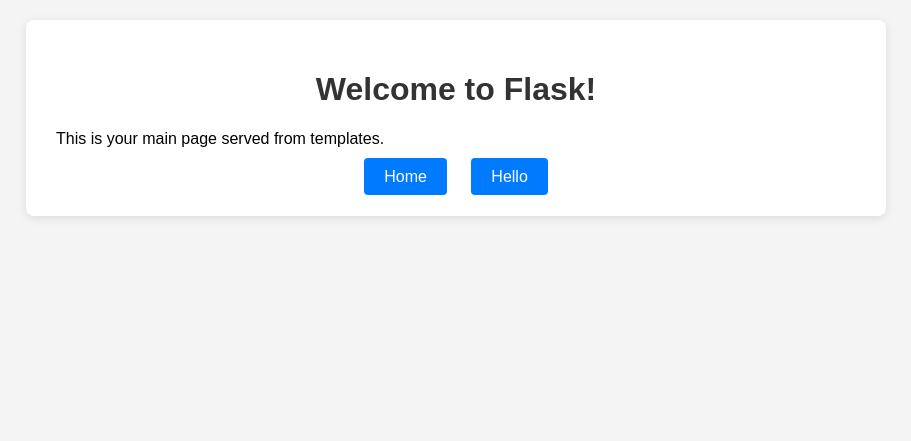
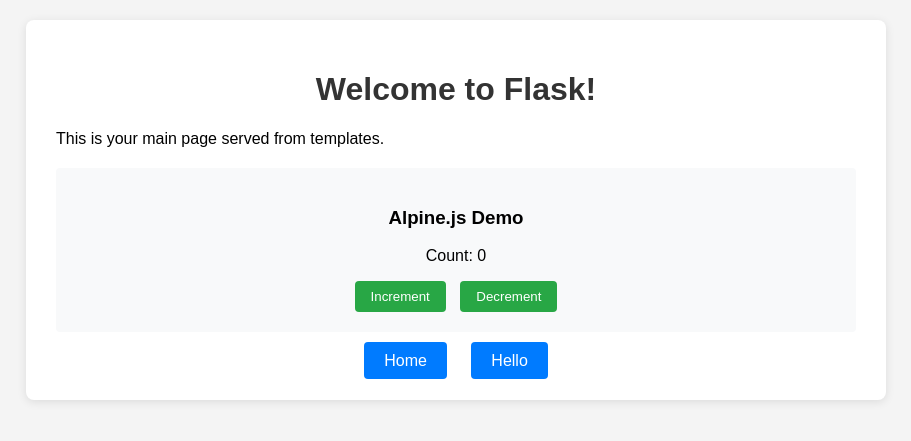
Before and after one commit to xandreafonso/flask-junja2-alpinejs-start, a Flask app: page / in a window 1280 px wide. Shown: the top 441 px of the page, without its empty margins (184-1095 px from the left). Run offline with Flask 3, Linux system fonts and the light colour scheme.

Commit message:
Assistant checkpoint: Add Alpine.js 3 to HTML template with demo
Assistant generated file changes:
- templates/index.html: Add Alpine.js 3 CDN script, Add Alpine.js example
- static/style.css: Add styles for Alpine.js demo

---

User prompt:

I want use alpine.js 3 in the index.html

Replit-Commit-Author: Assistant
Replit-Commit-Session-Id: 5921aaf5-262f-4bac-9b31-91a73cefec1b

```diff
--- a/static/style.css
+++ b/static/style.css
@@ -37,3 +37,25 @@ nav a {
 nav a:hover {
     background-color: #0056b3;
 }
+
+.alpine-demo {
+    margin: 20px 0;
+    padding: 20px;
+    background-color: #f8f9fa;
+    border-radius: 4px;
+    text-align: center;
+}
+
+.btn {
+    margin: 0 5px;
+    padding: 8px 16px;
+    background-color: #28a745;
+    color: white;
+    border: none;
+    border-radius: 4px;
+    cursor: pointer;
+}
+
+.btn:hover {
+    background-color: #218838;
+}
--- a/templates/index.html
+++ b/templates/index.html
@@ -6,11 +6,21 @@
     <meta name="viewport" content="width=device-width, initial-scale=1.0">
     <title>Flask App</title>
     <link rel="stylesheet" href="/static/style.css">
+    <script defer src="https://cdn.jsdelivr.net/npm/alpinejs@3.x.x/dist/cdn.min.js"></script>
 </head>
 <body>
     <div class="container">
         <h1>Welcome to Flask!</h1>
         <p>This is your main page served from templates.</p>
+
+        <!-- Alpine.js example -->
+        <div x-data="{ count: 0 }" class="alpine-demo">
+            <h3>Alpine.js Demo</h3>
+            <p>Count: <span x-text="count"></span></p>
+            <button @click="count++" class="btn">Increment</button>
+            <button @click="count--" class="btn">Decrement</button>
+        </div>
+
         <nav>
             <a href="/">Home</a>
             <a href="/hello">Hello</a>
```
